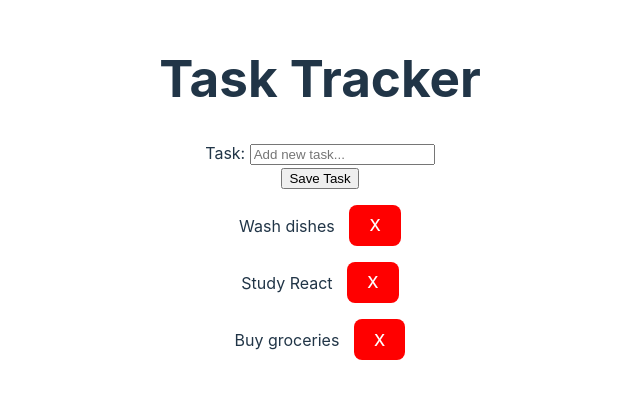
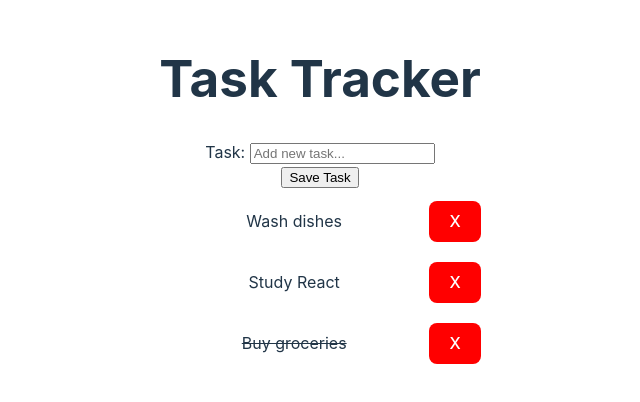
Before and after one commit to shoaib-akhter/task-tracker, a React (Vite) app: page / in a window 1280 px wide. Shown: the part 204-606 px from the top of the page, without its empty margins (320-960 px from the left). Built offline with nearby package versions, Linux system fonts and the light colour scheme.

Commit message:
Add toggle functionality to mark task as done

```diff
--- a/src/App.jsx
+++ b/src/App.jsx
@@ -18,10 +18,17 @@ function App() {
     setTasks([...tasks, taskToAdd])
   }
 
-  // Delete a task
   const deleteTask = (id) => {
-    // Filter out the task that matches the id
     setTasks(tasks.filter((task) => task.id !== id))
+  }
+
+  // Toggle task's done state
+  const toggleTask = (id) => {
+    setTasks(
+      tasks.map((task) =>
+        task.id === id ? { ...task, isDone: !task.isDone } : task
+      )
+    )
   }
 
   return (
@@ -33,6 +40,7 @@ function App() {
           key={task.id}
           task={task}
           onDelete={deleteTask}
+          onToggle={toggleTask}
         />
       ))}
     </div>
--- a/src/Task.jsx
+++ b/src/Task.jsx
@@ -1,18 +1,25 @@
 // Task.jsx
 import React from 'react'
 
-function Task({ task, onDelete }) {
+function Task({ task, onDelete, onToggle }) {
   return (
-    <div>
-      <p>
-        {task.text}{' '}
-        <button
-          onClick={() => onDelete(task.id)}
-          style={{ marginLeft: '10px', backgroundColor: 'red', color: 'white' }}
-        >
-          X
-        </button>
+    <div style={{ display: 'flex', alignItems: 'center', margin: '5px 0' }}>
+      <p
+        onClick={() => onToggle(task.id)}
+        style={{
+          textDecoration: task.isDone ? 'line-through' : 'none',
+          cursor: 'pointer',
+          flexGrow: 1 // This allows the text to take up remaining space
+        }}
+      >
+        {task.text}
       </p>
+      <button
+        onClick={() => onDelete(task.id)}
+        style={{ backgroundColor: 'red', color: 'white' }}
+      >
+        X
+      </button>
     </div>
   )
 }
```
